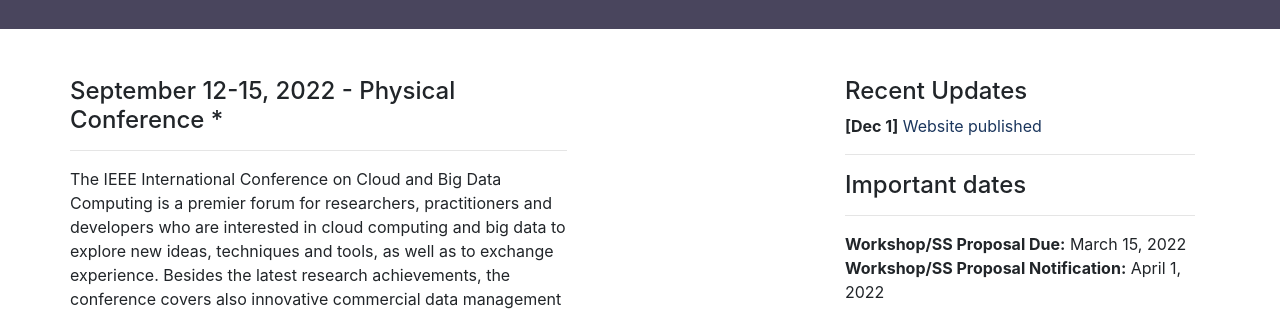
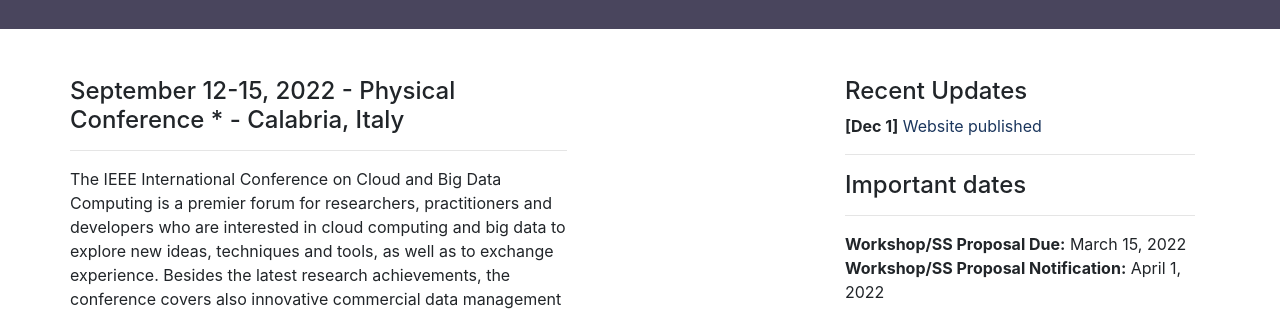
Before and after one commit to cyber-science/2022, a Jekyll site: the page built from _pages/cbdcom/index.md, in a window 1280 px wide. Shown: the part 572-883 px from the top of the page. Built offline with Jekyll 4.4.1, drawn with Linux system fonts in a browser that asks for light colours.

Commit message:
minor edit

```diff
--- a/_pages/cbdcom/index.md
+++ b/_pages/cbdcom/index.md
@@ -7,7 +7,7 @@
 <div class="row">
 <div class="col-md-8 mb-5">
 
-<h4>September 12-15, 2022 - Physical Conference *</h4>
+<h4>September 12-15, 2022 - Physical Conference * - Calabria, Italy</h4>
 <hr/>
 
 <p>The IEEE International Conference on Cloud and Big Data Computing is a premier forum for researchers, practitioners and developers who are interested in cloud computing and big data to explore new ideas, techniques and tools, as well as to exchange experience. Besides the latest research achievements, the conference covers also innovative commercial data management systems, innovative commercial applications of cloud computing and big data technology, and experience in applying recent research advances to real-world problems</p>
```
Also changed, not shown: _pages/cyberscitech/index.md (+1 -1 lines), _pages/dasc/index.md (+1 -1 lines), _pages/picom/index.md (+1 -1 lines).
